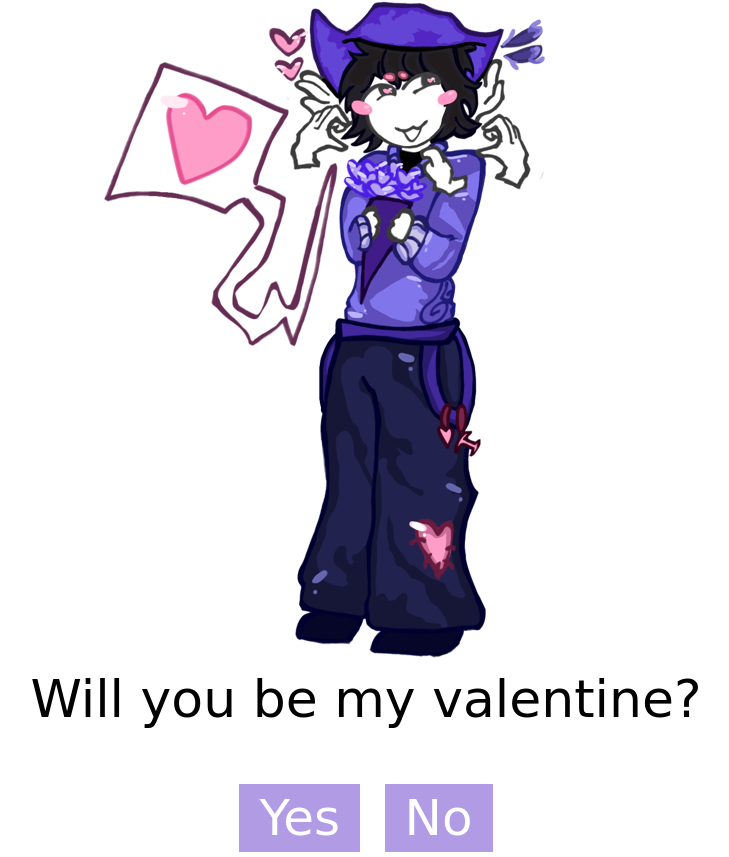
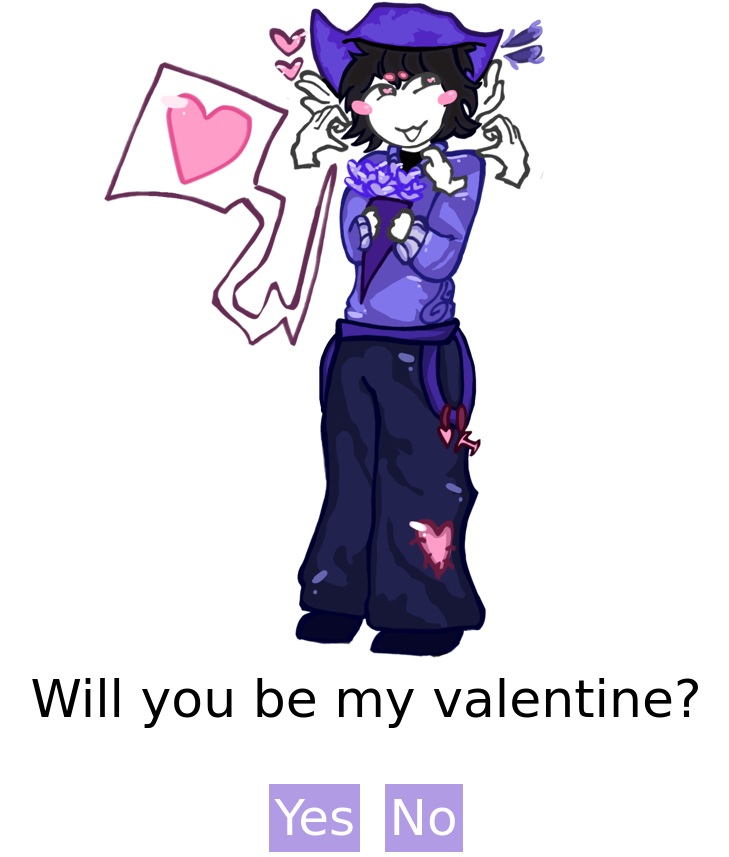
Before and after one commit to JustSomeDoode/Valentine, a plain HTML site: page index.html in a window 1280 px wide. Shown: the whole page, without its empty margins (274-1003 px from the left). Drawn offline with Linux system fonts and the light colour scheme.

Commit message:
Update style.css

```diff
--- a/style.css
+++ b/style.css
@@ -29,7 +29,7 @@ body {
 }
 
 button {
-    padding: 5px 20px; /* Set padding for buttons */
+    padding: 5px 5px; /* Set padding for buttons */
     margin: 5px 10px; /* Set margin around buttons */
     font-size: 50px; /* Set font size for buttons */
     font-family: 'Schoolbell', cursive; /* Apply Schoolbell font to the options */
```
